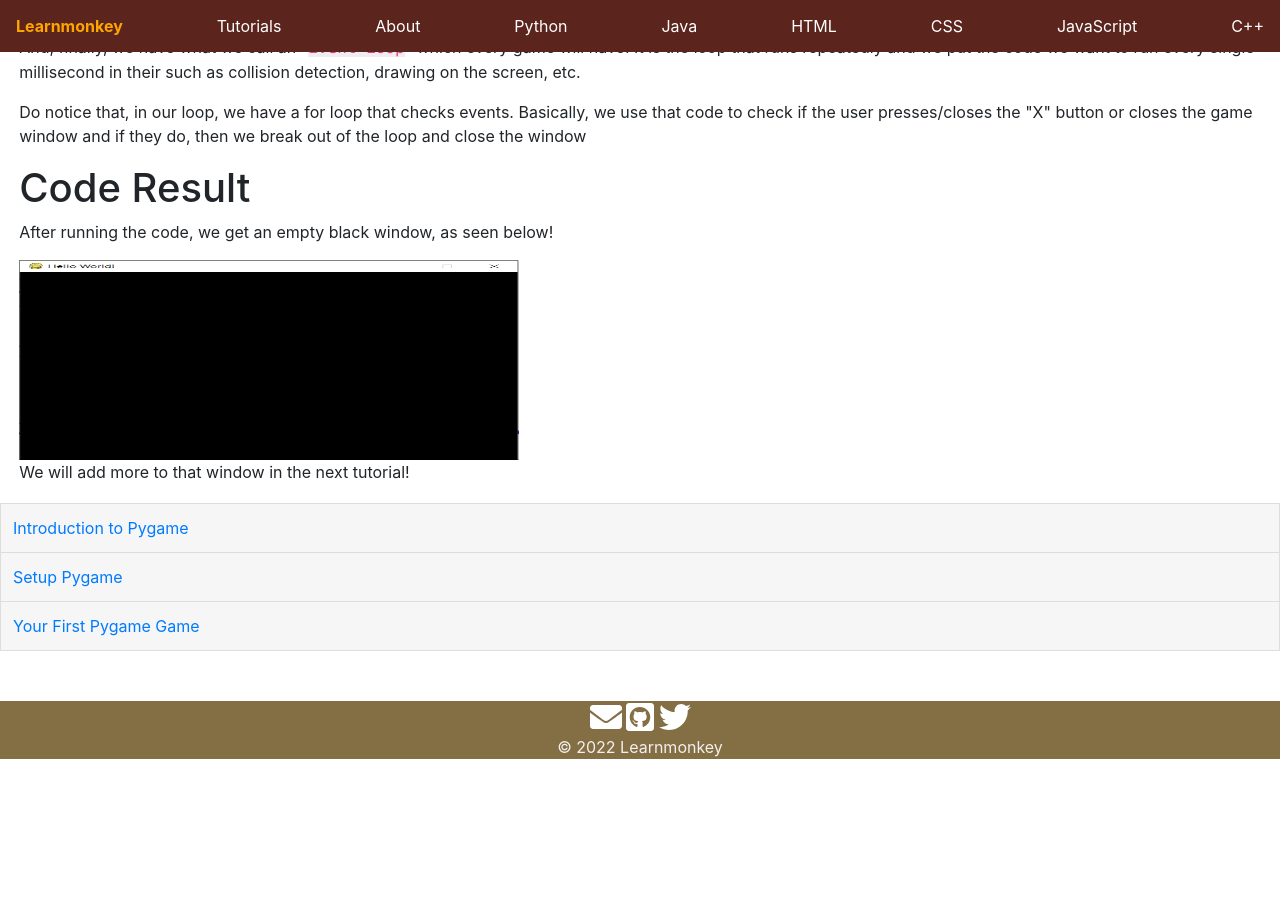
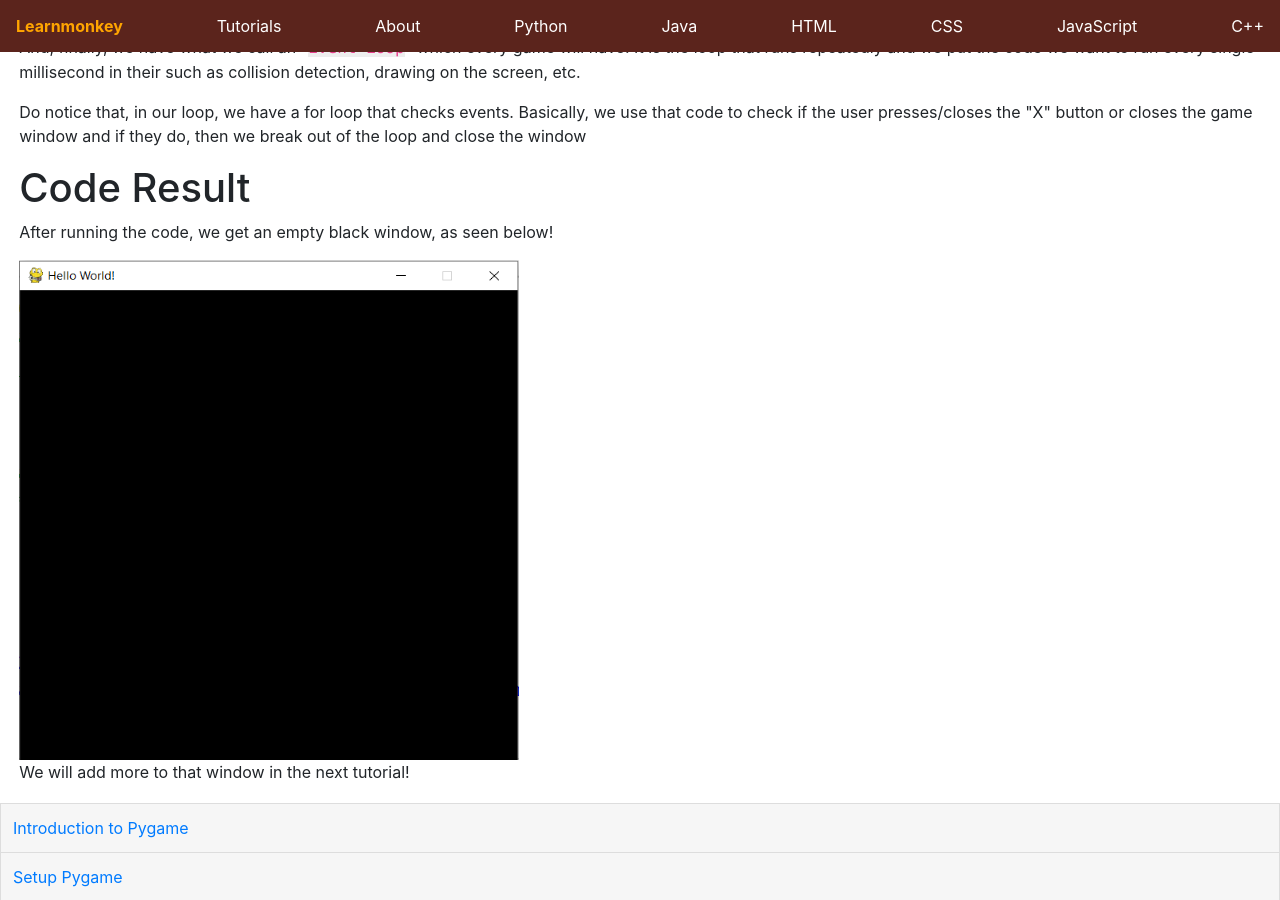
Before and after one commit to learnmonkey/learnmonkey.github.io, a Jekyll site: the page built from programming/python/pygame/first-game.html, in a window 1280 px wide and 900 px high, scrolled down 1193 px. Built offline with Jekyll 4.4.1, drawn with Linux system fonts in a browser that asks for light colours; before the commit the page ends 1968 px from its top, so only the background shows below that.

Commit message:
STUPID IMAGE 2.0

```diff
--- a/programming/python/pygame/first-game.html
+++ b/programming/python/pygame/first-game.html
@@ -52,6 +52,6 @@
 <section>
   <h1>Code Result</h1>
   <p>After running the code, we get an empty black window, as seen below!</p>
-  <img src="/images/programming/python/pygame/demo-window.png" alt="Demo Pygame Window" width="500" height="500">
+  <img src="/images/programming/python/pygame/demo-window.png" alt="Demo Pygame Window" style="width:500px;height:500px;">
   <p>We will add more to that window in the next tutorial!</p>
 </section>
```
